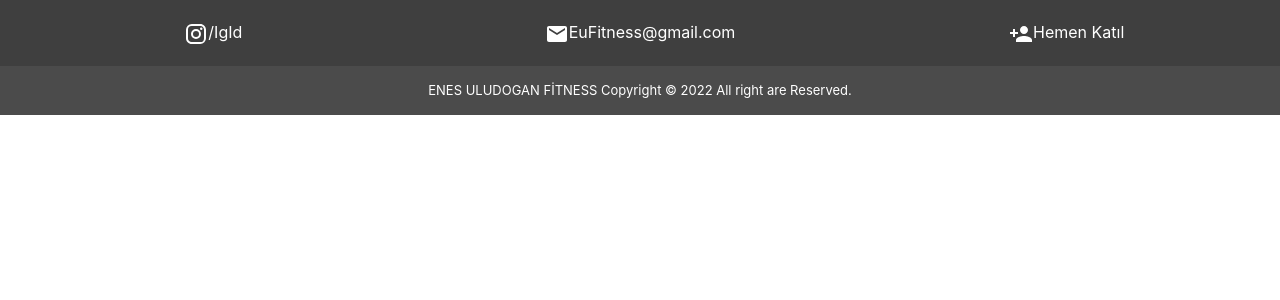
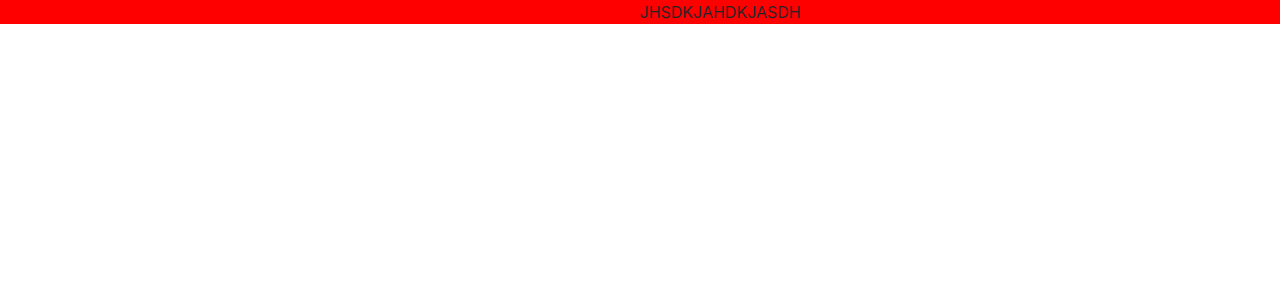
Before and after one commit to zcaymaz/Beegym, a React (Create React App) app in the folder client/: page / in a window 1280 px wide. Shown: the top 300 px of the page. Built offline with nearby package versions, Linux system fonts and the light colour scheme.

Commit message:
Navbar start.

```diff
--- a/client/src/App.js
+++ b/client/src/App.js
@@ -1,10 +1,11 @@
 import Footer from './components/common/Footer';
 import './styles/global.scss';
+import Navbar from './components/common/Navbar'
 
 function App() {
   return (
     <>
-      <Footer />
+      <Navbar />
     </>
   );
 }
--- a/client/src/components/common/FooterBox.js
+++ b/client/src/components/common/FooterBox.js
@@ -7,7 +7,7 @@ import PersonAddIcon from '@mui/icons-material/PersonAdd';
 const FooterBox = () => {
     return (
 
-        <div>
+        <>
             <Grid
                 sx={{ backgroundColor: "#3F3F3F", color: "#ffff", paddingTop: "20px", paddingBottom: "20px" }}
                 container
@@ -28,7 +28,7 @@ const FooterBox = () => {
             >
                 <Copyright />
             </Grid>
-        </div>
+        </>
     )
 }
 export default FooterBox;
--- /dev/null
+++ b/client/src/components/common/Navbar.js
@@ -0,0 +1,22 @@
+import { Grid, Typography, Stack, } from '@mui/material'
+
+const Navbar = () => {
+  return (
+    <>
+      <Grid
+        container
+        direction="row"
+        justifyContent="flex-end"
+        sx={{ backgroundColor: 'red', width: '100%' }}
+        alignItems="center">
+        <Grid item sm={6}>
+        </Grid>
+        <Grid item sm={6}>
+        JHSDKJAHDKJASDH
+
+        </Grid>
+      </Grid>
+    </>
+  )
+}
+export default Navbar;
```
